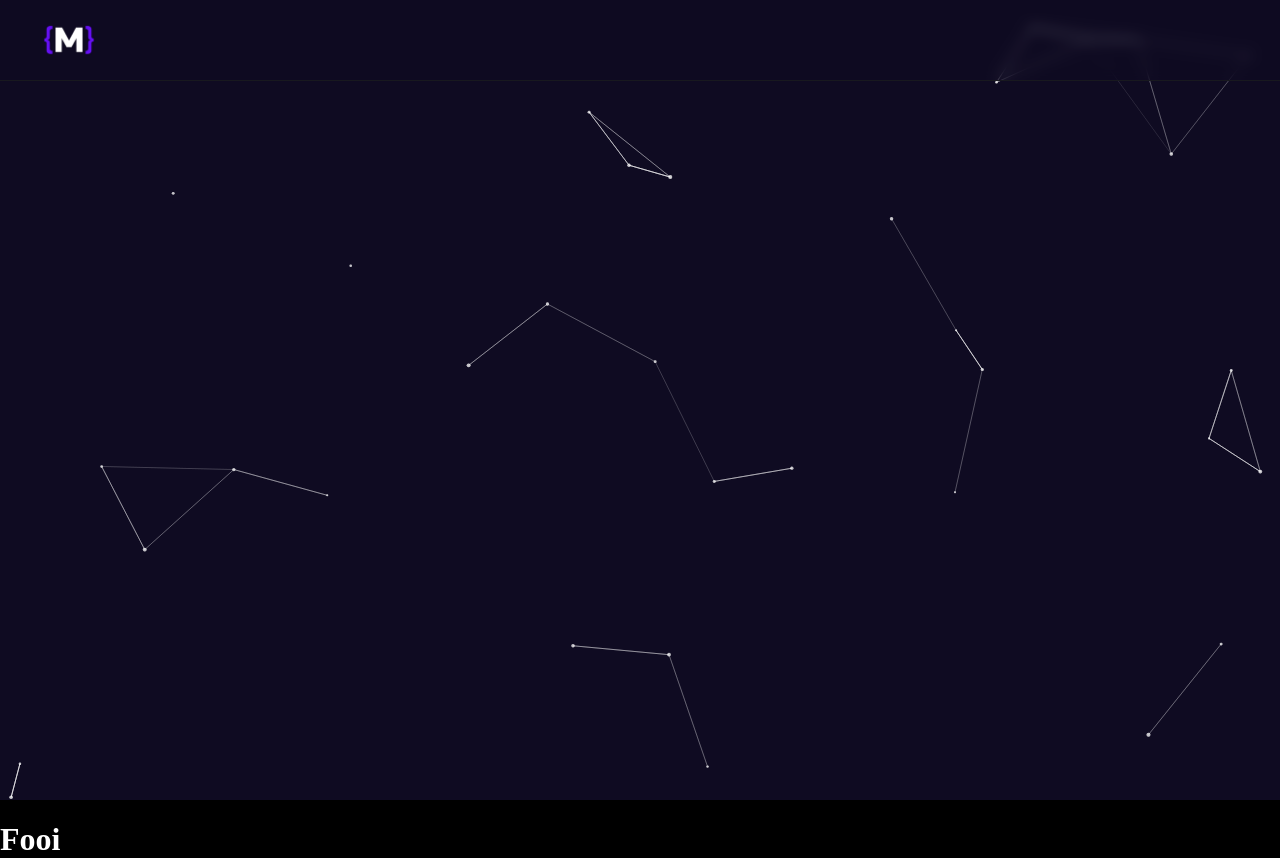
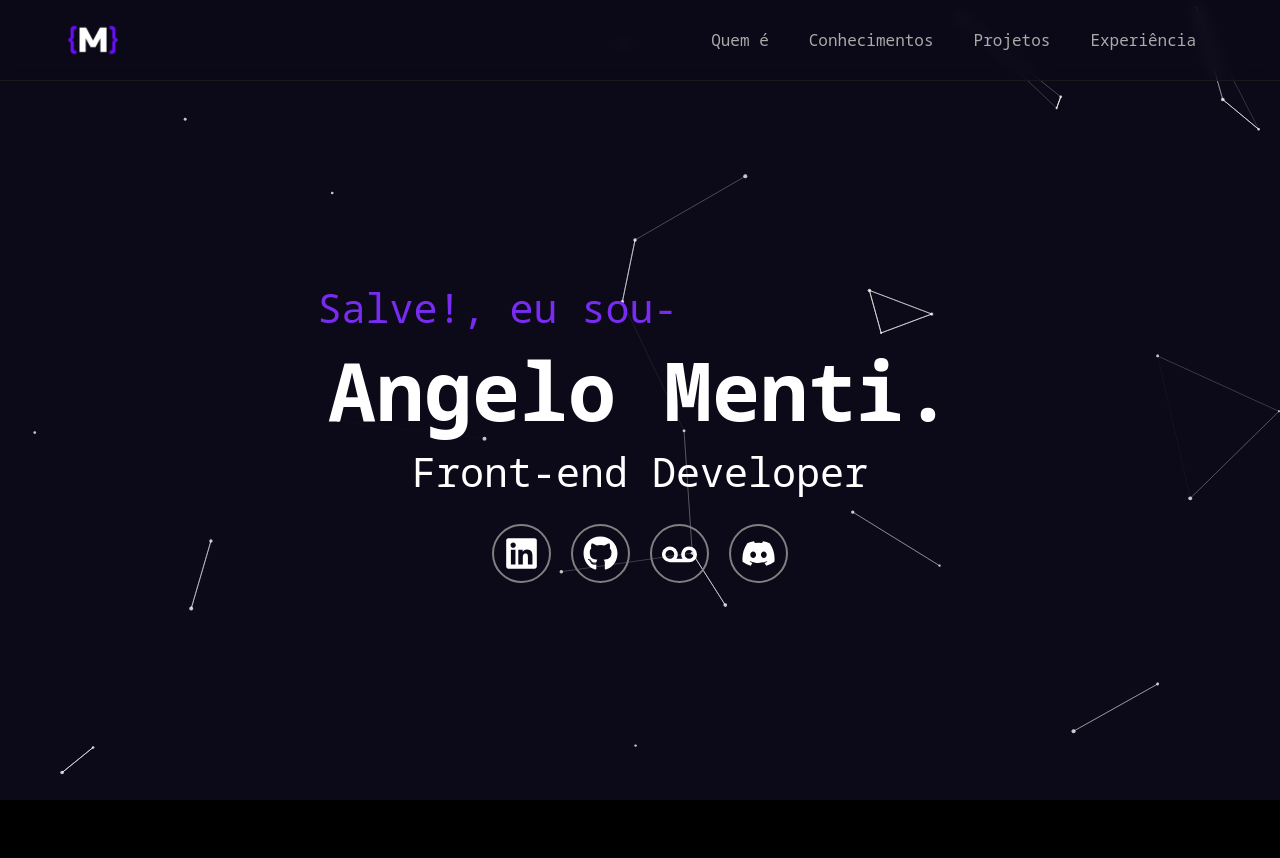
Before and after one commit to eumaninho54/devPortfolio, a React (Create React App) app: page / in a window 1280 px wide. After the commit the page ends 805 px from the top, so only its background shows below. Built offline with nearby package versions, Linux system fonts and the light colour scheme.

Commit message:
Title Completed

```diff
--- a/package.json
+++ b/package.json
@@ -13,6 +13,7 @@
     "lottie-web": "^5.8.1",
     "react": "^17.0.2",
     "react-dom": "^17.0.2",
+    "react-icons": "^4.3.1",
     "react-lottie": "^1.2.3",
     "react-router-dom": "^6.2.1",
     "react-scripts": "5.0.0",
--- a/src/App.css
+++ b/src/App.css
@@ -1,5 +1,9 @@
+@import url('https://fonts.googleapis.com/css2?family=Noto+Sans+Mono:wght@100;200;500&display=swap');
+
 *{
-  --primary-color: #0f0b22
+  --primary-color: #0f0b22;
+  font-family: 'Noto Sans Mono', monospace;
+  user-select: none;
 }
 
 body{
@@ -8,3 +12,18 @@ body{
   margin: 0;
 
 }
+
+::-webkit-scrollbar {
+  width: 8px;
+}
+
+/* Handle */
+::-webkit-scrollbar-thumb {
+  background: #4f0db9;
+  border-radius: 4px;
+}
+
+/* Handle on hover */
+::-webkit-scrollbar-thumb:hover {
+  background: #782cf1;
+}
--- /dev/null
+++ b/src/components/home/cardIcon/index.tsx
@@ -0,0 +1,10 @@
+import React from 'react'
+import { StyleCard } from './styles'
+
+export default function CardIcon({children}: any) {
+  return (
+    <StyleCard>
+      {children}
+    </StyleCard>
+  )
+}
--- /dev/null
+++ b/src/components/home/cardIcon/styles.ts
@@ -0,0 +1,11 @@
+import styled from 'styled-components';
+
+export const StyleCard = styled.div`
+  border: 2px solid gray;
+  width: 55px;
+  height: 55px;
+  border-radius: 50%;
+  display: flex;
+  align-items: center;
+  justify-content: center;
+`;
--- a/src/components/home/particlesBg/index.tsx
+++ b/src/components/home/particlesBg/index.tsx
@@ -2,16 +2,17 @@ import React from 'react'
 import Particles from 'react-tsparticles'
 import { StyleParticles } from './styles'
 
-export default function ParticlesBg() {
+
+export default function ParticlesBg({ children }: any) {
   return (
-    <StyleParticles>
+    <StyleParticles className='oi'>
       <Particles
         className='wrapper'
         id="tsparticles"
         options={{
           background: {
             color: {
-              value: "#0f0b22",
+              value: "#0c0918",
             },
           },
           fullScreen: false,
@@ -83,6 +84,11 @@ export default function ParticlesBg() {
           detectRetina: true,
         }}
       />
+
+      <div className='contentTitle'>
+        {children}
+      </div>
+
     </StyleParticles>
   )
 }
--- a/src/components/home/particlesBg/styles.ts
+++ b/src/components/home/particlesBg/styles.ts
@@ -7,4 +7,11 @@ export const StyleParticles = styled.div`
   width: 100%;
   height: 100vh;
 }
+
+.contentTitle{
+  position: absolute;
+  top: 35%;
+  width: 100%;
+  text-align: center;
+}
 `;
--- /dev/null
+++ b/src/components/home/titleBg/index.tsx
@@ -0,0 +1,38 @@
+import React from 'react'
+import { FaLinkedin, FaGithub, FaVoicemail, FaDiscord } from 'react-icons/fa';
+import { TitleText, TitleIcons } from './styles'
+import CardIcon from '../cardIcon';
+
+
+export default function TitleBg() {
+  return (
+    <>
+      <TitleText>
+        <p>Salve!, eu sou-</p>
+        <h1>Angelo Menti.</h1>
+        <span>Front-end Developer</span>
+      </TitleText>
+
+      <TitleIcons>
+        <CardIcon>
+          <FaLinkedin size={35}/>
+        </CardIcon>
+
+        <CardIcon>
+          <FaGithub size={35}/>
+        </CardIcon>
+
+        <CardIcon>
+          <FaVoicemail size={35}/>
+        </CardIcon>
+
+        <CardIcon>
+          <FaDiscord size={35}/>
+        </CardIcon>
+      </TitleIcons>
+
+
+    </>
+  )
+
+}
--- /dev/null
+++ b/src/components/home/titleBg/styles.ts
@@ -0,0 +1,36 @@
+import styled from 'styled-components';
+
+export const TitleText = styled.div`
+
+  width: 645px;
+  margin: auto;
+
+  p{
+    font-size: 40px;
+    color: #782cf1;
+    margin: 0;
+    text-align: left;
+
+  }
+
+  h1{
+    font-size: 80px;
+    margin: 0;
+  }
+
+  span{
+    font-size: 40px;
+
+  }
+`;
+
+export const TitleIcons = styled.div`
+  width: 335px;
+  margin: auto;
+  display: flex;
+  flex-direction: row;
+  align-items: center;
+  justify-content: space-evenly;
+  margin-top: 25px;
+
+`;
--- a/src/templates/header/index.tsx
+++ b/src/templates/header/index.tsx
@@ -1,5 +1,5 @@
 import React from 'react'
-import { HeaderBg, HeaderContent} from './styles'
+import { HeaderBg, HeaderContent, HeaderNav} from './styles'
 import logoM from "../../assets/chavesM.png"
 
 export default function Header() {
@@ -8,6 +8,13 @@ export default function Header() {
     <HeaderBg>
       <HeaderContent>
         <img className='logo' src={logoM} alt="logoHTML" />
+
+        <HeaderNav>
+          <a href="/">Quem é</a>
+          <a href="/">Conhecimentos</a>
+          <a href="/">Projetos</a>
+          <a href="/">Experiência</a>
+        </HeaderNav>
       </HeaderContent>
     </HeaderBg>
   )
--- a/src/templates/header/styles.ts
+++ b/src/templates/header/styles.ts
@@ -8,7 +8,7 @@ export const HeaderBg = styled.header`
   z-index: 2;
   top: 0;
   left: 0;
-  background-color: #0f0b227a;
+  background-color: #0c09187a;
   border-bottom: 1px solid #18191f;
   backdrop-filter: blur(7px);
 
@@ -17,16 +17,32 @@ export const HeaderBg = styled.header`
 export const HeaderContent = styled.div`
 
   display: flex;
-  width: 100%;
+  flex-direction: row;
+  justify-content: space-between;
+  width: 90%;
   max-width: 1300px;
   margin: auto;
   flex-direction: row;
   align-items: center;
   height: 100%;
-  padding: 0px 40px;
 
 
   .logo{
     height: 40px;
   }
 `;
+
+export const HeaderNav = styled.nav`
+
+  a{
+    padding: 20px;
+    text-decoration: none;
+    color: #ACA9AA;
+
+    &:hover{
+      color: white;
+    }
+  }
+
+
+`;
--- a/src/views/home/index.tsx
+++ b/src/views/home/index.tsx
@@ -1,14 +1,14 @@
 import React from 'react'
 import ParticlesBg from '../../components/home/particlesBg'
+import TitleBg from '../../components/home/titleBg'
 import HomeDiv from './styles'
 
 export default function Home() {
   return (
     <HomeDiv>
-      <ParticlesBg />
-      <div>
-        <h1>Fooi</h1>
-      </div>
+      <ParticlesBg>
+        <TitleBg />
+      </ParticlesBg>
     </HomeDiv>
   )
 }
--- a/src/views/splashScreen/index.tsx
+++ b/src/views/splashScreen/index.tsx
@@ -5,6 +5,7 @@ import { SplashScreenBg, SplashScreenContent } from './styles'
 
 export default function SplashScreen() {
     const [opacity, setOpacity] = useState('100%')
+    const [display, setDisplay] = useState('initial')
 
     const defaultOptions: Options = {
         loop: true,
@@ -13,10 +14,13 @@ export default function SplashScreen() {
     }
     setTimeout(() => {
         setOpacity(() => '0%')
+        setTimeout( () => {
+            setDisplay( () => 'none')
+        }, 950)
     }, 3100)
 
     return (
-        <SplashScreenBg style={{ opacity: opacity }}>
+        <SplashScreenBg style={{ opacity: opacity, display: display }}>
             <SplashScreenContent>
                 <Lottie
                     options={defaultOptions}
```
Also changed, not shown: 1 other file (tests, documents, lock files or other folders).
